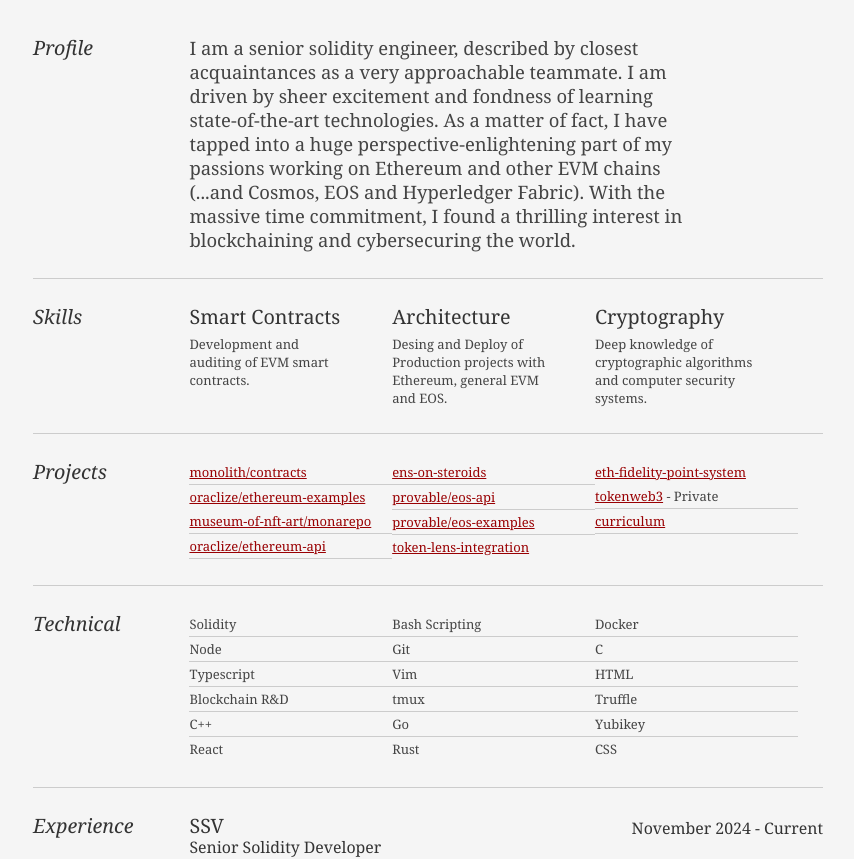
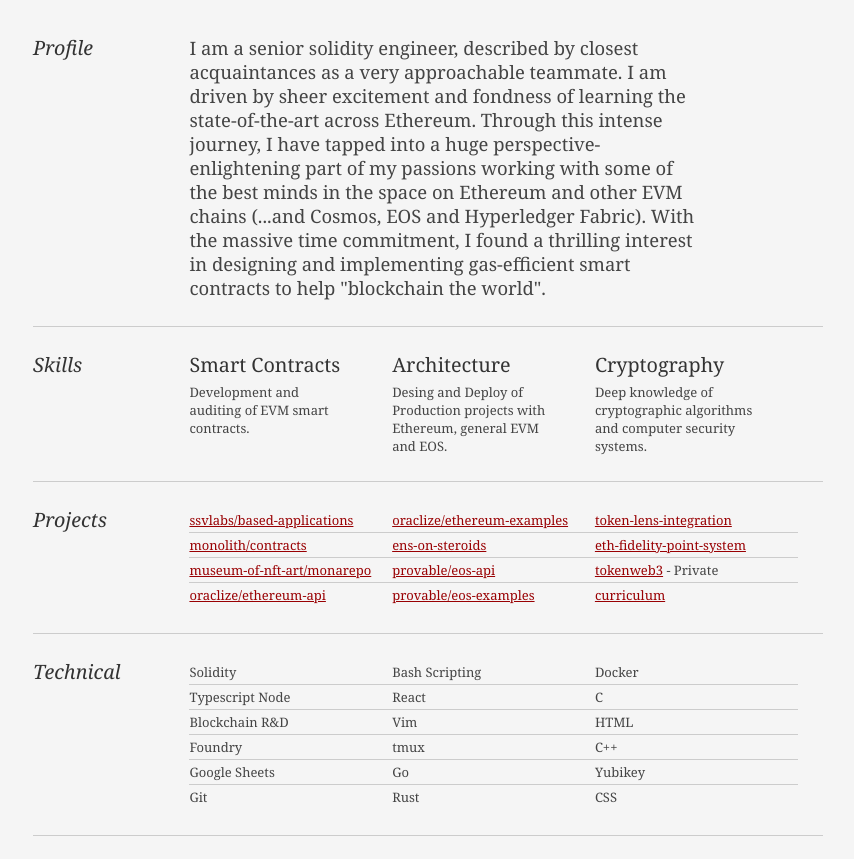
Before and after one commit to riccardopersiani/riccardopersiani.github.io, a plain HTML site: page index.html in a window 1280 px wide. Shown: the part 259-1118 px from the top of the page, without its empty margins (212-1066 px from the left). Drawn offline with Linux system fonts and the light colour scheme.

Commit message:
chore: <- minors

```diff
--- a/index.html
+++ b/index.html
@@ -45,8 +45,9 @@
                 </div>
                 <div class="yui-u">
                   <p class="enlarge">
-                    I am a senior solidity engineer, described by closest acquaintances as a very approachable teammate. I am driven by sheer excitement and fondness of learning state-of-the-art technologies.
-                    As a matter of fact, I have tapped into a huge perspective-enlightening part of my passions working on Ethereum and other EVM chains (...and Cosmos, EOS and Hyperledger Fabric). With the massive time commitment, I found a thrilling interest in blockchaining and cybersecuring the world.
+                    I am a senior solidity engineer, described by closest acquaintances as a very approachable teammate. I am driven by sheer excitement and fondness of learning the state-of-the-art across Ethereum.
+                    Through this intense journey, I have tapped into a huge perspective-enlightening part of my passions working with some of the best minds in the space on Ethereum and other EVM chains (...and Cosmos, EOS and Hyperledger Fabric).
+                    With the massive time commitment, I found a thrilling interest in designing and implementing gas-efficient smart contracts to help "blockchain the world".
                   </p>
                 </div>
               </div>
@@ -79,18 +80,18 @@
                   <div class="talent">
                     <ul>
                       <li>
+                        <a href="https://github.com/ssvlabs/based-applications"
+                          target="_blank">ssvlabs/based-applications</a>
+                      </li>
+                      <li>
                         <a href="https://github.com/tokencard/contracts"
                           target="_blank">monolith/contracts</a>
-                      </li>
-                      <li class="last">
-                        <a href="https://github.com/provable-things/ethereum-examples"
-                          target="_blank">oraclize/ethereum-examples</a>
                       </li>
                       <li>
                         <a href="https://github.com/museum-of-nifty-art/monarepo"
                           target="_blank">museum-of-nft-art/monarepo</a>
                       </li>
-                      <li>
+                      <li class="last">
                         <a href="https://github.com/provable-things/ethereum-api"
                           target="_blank">oraclize/ethereum-api</a>
                       </li>
@@ -99,34 +100,35 @@
                   <div class="talent">
                     <ul>
                       <li>
+                        <a href="https://github.com/provable-things/ethereum-examples"
+                          target="_blank">oraclize/ethereum-examples</a>
+                      </li>
+                      <li>
                         <a href="https://github.com/roger-riccardo/ens-on-steroids" target="_blank">ens-on-steroids</a>
                       </li>
                       <li>
                         <a href="https://github.com/provable-things/eos-api"
                           target="_blank">provable/eos-api</a>
                       </li>
-                      <li>
+                      <li class="last">
                         <a href="https://github.com/provable-things/eos-examples"
                           target="_blank">provable/eos-examples</a>
                       </li>
-
-                      <li class="last">
-                        <a href="https://github.com/riccardopersiani/lens-integration-eth-prague" target="_blank">token-lens-integration</a>
-                      </li>
-
-
                     </ul>
                   </div>
                   <div class="talent">
                     <ul>
-                      <li class="last">
+                      <li>
+                        <a href="https://github.com/riccardopersiani/lens-integration-eth-prague" target="_blank">token-lens-integration</a>
+                      </li>
+                      <li>
                         <a href="https://github.com/riccardopersiani/fidelity-points-system-thesis" target="_blank">eth-fidelity-point-system</a>
                       </li>
                       <li>
                         <a href="https://github.com/tokenweb3"
                           target="_blank">tokenweb3</a> - Private
                       </li>
-                      <li>
+                      <li class="last">
                         <a href="https://github.com/riccardopersiani/riccardopersiani.github.io"
                           target="_blank">curriculum</a>
                       </li>
@@ -142,15 +144,15 @@
                 <div class="yui-u">
                   <ul class="talent">
                     <li>Solidity</li>
-                    <li>Node</li>
-                    <li>Typescript</li>
+                    <li>Typescript Node</li>
                     <li>Blockchain R&D</li>
-                    <li>C++</li>
-                    <li class="last">React</li>
+                    <li>Foundry</li>
+                    <li>Google Sheets</li>
+                    <li class="last">Git</li>
                   </ul>
                   <ul class="talent">
                     <li>Bash Scripting</li>
-                    <li>Git</li>
+                    <li>React</li>
                     <li>Vim</li>
                     <li>tmux</li>
                     <li>Go</li>
@@ -160,7 +162,7 @@
                     <li>Docker</li>
                     <li>C</li>
                     <li>HTML</li>
-                    <li>Truffle</li>
+                    <li>C++</li>
                     <li>Yubikey</li>
                     <li class="last">CSS</li>
                   </ul>
@@ -185,7 +187,7 @@
                     </p>
                   </div>
                   <div class="job">
-                    <h2>Token.com (ex Monolith)</h2>
+                    <h2>Token.com</h2>
                     <h3>Senior Blockchain Engineer</h3>
                     <h4>December 2021 - November 2024</h4>
                     <p>
```
